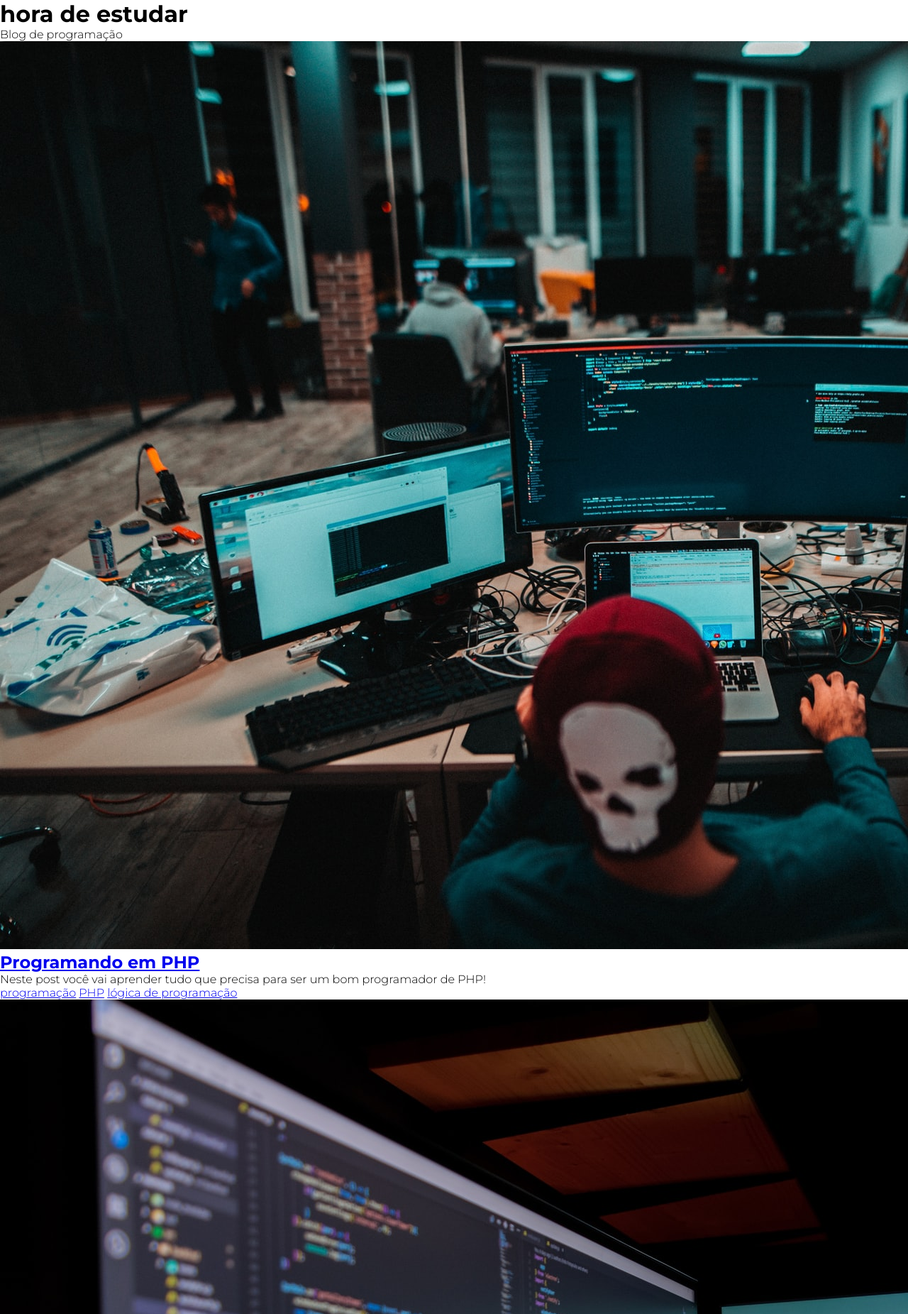
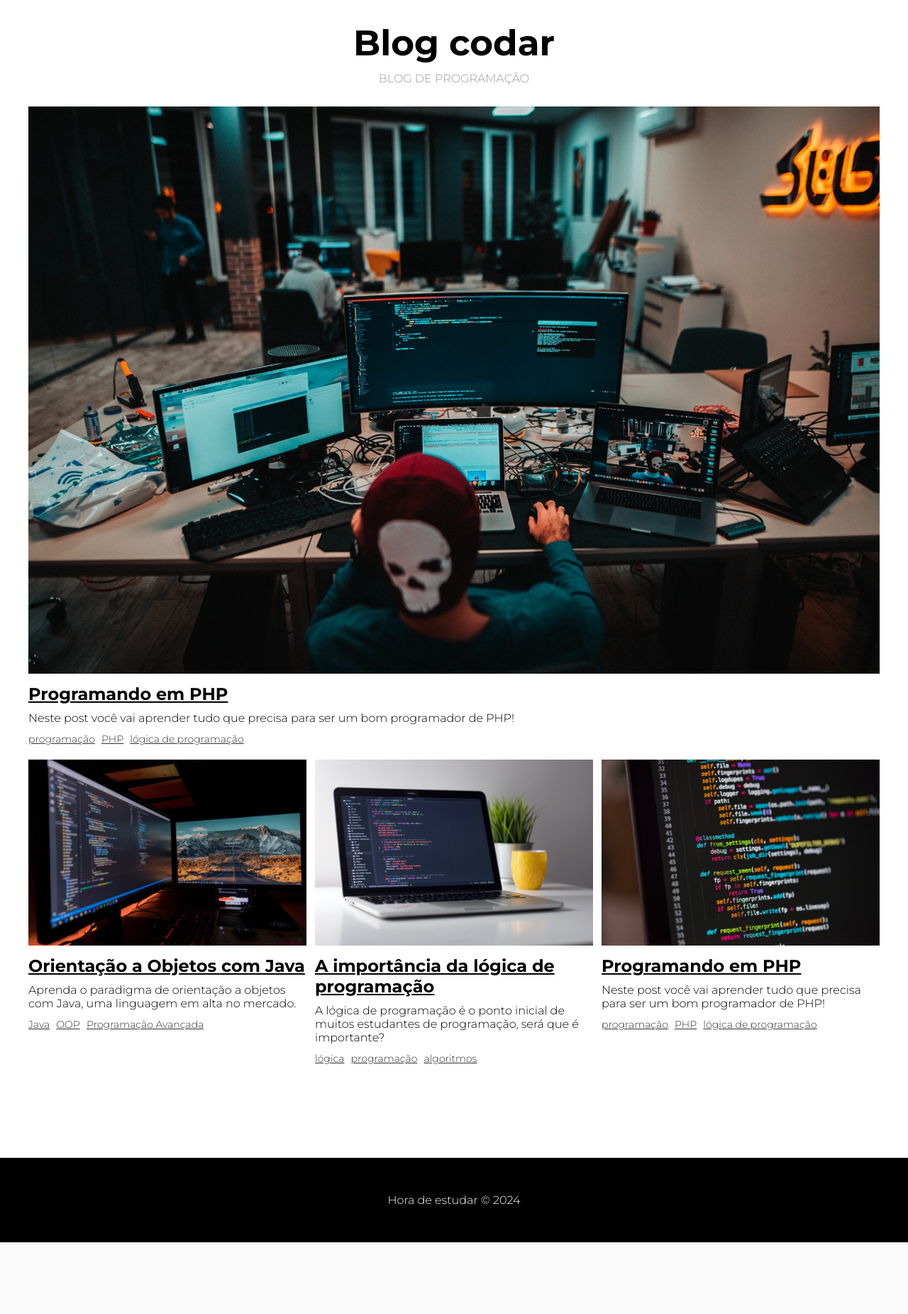
Before and after one commit to HellenLunardi/Projeto_Blog, a PHP site: page / in a window 1280 px wide; the page is wider, and only the part inside the window is pictured. Shown: the part 69-1920 px from the top of that part at 71% size. After the commit the page ends 1819 px from the top of that part, so only its background shows below. Run offline with PHP 8.4, Linux system fonts and the light colour scheme.

Commit message:
Atualizações do projeto

```diff
--- a/css/style.css
+++ b/css/style.css
@@ -51,6 +51,78 @@ main {
     color: #999;
 }
 
+/* HOME */
+#title-container {
+    min-width: 500px;
+    text-align: center;
+    margin-top: 30px;
+}
+
+#title-container h1 {
+    font-size: 50px;
+}
+
+#title-container p {
+    margin-top: 10px;
+    text-transform: uppercase;
+    color: #999;
+}
+
+#posts-container {
+    max-width: 1200px;
+    margin: 0 auto;
+    margin-top: 30px;
+    display: flex;
+    flex-wrap:wrap;
+}
+
+.post-box:first-child {
+    min-width: 100%;
+}
+
+.post-box {
+    flex: 1 1 0;
+    margin-bottom: 20px;
+}
+
+.post-box:nth-child(3) {
+    margin: 0 1%;
+}
+
+
+.post-box img {
+    width: 100%;
+}
+
+.post-box .post-title {
+    font-size: 24px;
+    margin: 10px 0;
+}
+
+.post-box .post-title a {
+    color: #000;
+    transition: .5s;
+}
+
+.post-box .post-title a:hover {
+    color: #999;
+}
+
+.post-bos .post-description {
+    color: #666;
+}
+
+.tags-container {
+    margin-top: 10px;
+}
+
+.tags-container a {
+    font-size: 14px;
+    color: #333;
+    display: inline-block;
+    margin-right: 5px;
+}
+
 /* FOOTER */
 
 footer {
--- a/index.php
+++ b/index.php
@@ -3,7 +3,7 @@
 ?>
     <main>
         <div id="title-container">
-            <h1>hora de estudar</h1>
+            <h1>Blog codar</h1>
             <p>Blog de programação</p>
         </div>
         <div id="posts-container">
```
